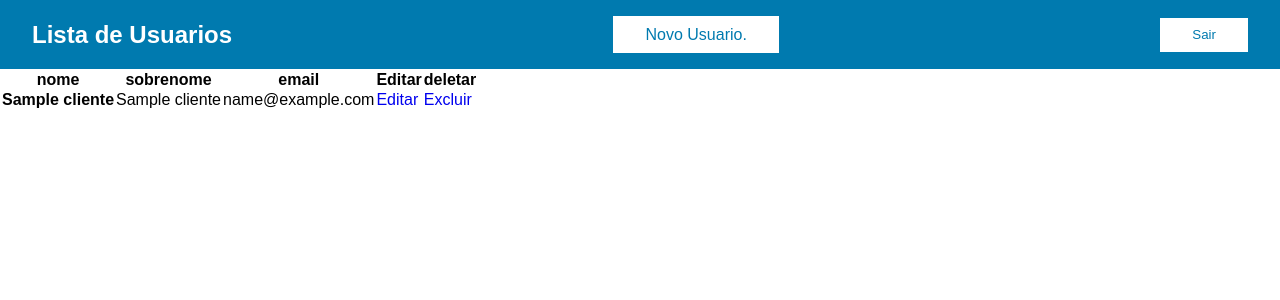
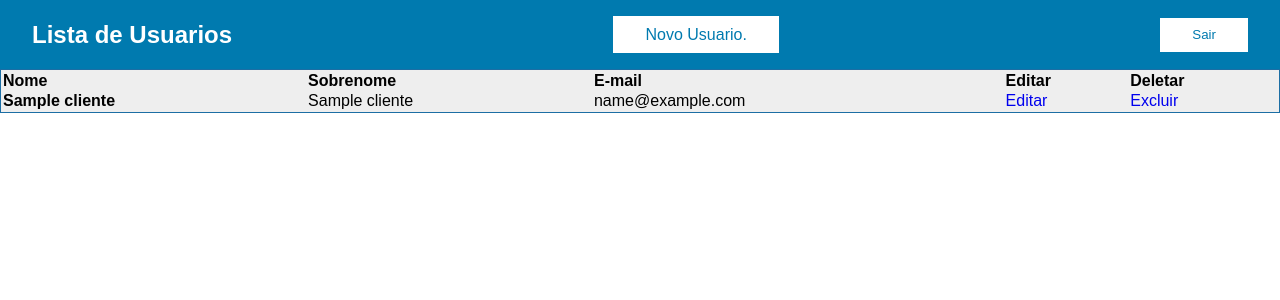
Before and after one commit to josersn/CRUD, a PHP site: page /Painel.php in a window 1280 px wide. Shown: the top 300 px of the page. Run offline with PHP 8.4, Linux system fonts and the light colour scheme; tables that the repository leaves empty or names only in its code hold one stand-in row (values such as "Sample post").

Commit message:
:tada: Add new styles and functions

```diff
--- a/App/Controllers/User.php
+++ b/App/Controllers/User.php
@@ -36,7 +36,7 @@ class User extends Connect
         return $query;
     }
 
-    public function update()
+    public function update($value, $column)
     {
         $db = self::getInstance();
 //        $sql = "UPDATE clientes SET ";
@@ -56,7 +56,7 @@ class User extends Connect
 
     }
 
-    private function dMail($mail)
+    private function verifyMail(string $mail)
 {
     $db = self::getInstance();
     $sql = "SELECT email FROM clientes WHERE email = :email";
@@ -66,11 +66,18 @@ class User extends Connect
 
     $stmt->execute();
 
-    if($stmt->rowCount() == 1){
-        return true;
-    }else{
-        return false;
-    }
+    //return boolean to verify
 
 }
+private function verifyUser (string $user){
+        $db = self::getInstance();
+        $sql = "SELECT user FROM clientes WHERE user = :user";
+        $stmt = $db->prepare();
+
+        $stmt->bindValue(":user",$user);
+
+        $stmt->execute();
+
+        //return boolean to verify
 }
+}
--- a/NewUser.php
+++ b/NewUser.php
@@ -31,7 +31,9 @@ if(isset($_POST['cadastrar'])){
     <link rel="stylesheet" href="style.css">
 </head>
 <body>
-<a href="Painel.php">Voltar Para o Painel</a>
+<div class="line">
+    <a href="Painel.php" class="back">Voltar Para o Painel</a>
+</div>
 <form action="" method="post" class="form-newuser">
     <label for="nome">Nome :</label>
     <input type="text" required name="nome" id="nome">
@@ -57,7 +59,7 @@ if(isset($_POST['cadastrar'])){
     <input type="text" required name="usuario" id="usuario">
     <label for="senha">Senha :</label>
     <input type="password" required name="senha" id="senha">
-    <button type="submit" required name="cadastrar">Inscrever Cliente</button>
+    <button type="submit" required class="btn-newUser" name="cadastrar">Inscrever Cliente</button>
 </form>
 </body>
 </html>
--- a/Painel.php
+++ b/Painel.php
@@ -27,18 +27,17 @@ if(isset($_POST['sair'])){
     <a href="newUser.php" class="link-new">Novo Usuario.</a>
     <form action="#" method="post">
     <button href="index.php" name="sair">Sair</button>
-
     </form>
 </div>
 <div class="list">
 <table class="table">
   <thead>
     <tr>
-      <th scope="col">nome</th>
-      <th scope="col">sobrenome</th>
-      <th scope="col">email</th>
+      <th scope="col">Nome</th>
+      <th scope="col">Sobrenome</th>
+      <th scope="col">E-mail</th>
       <th scope="col">Editar</th>
-      <th scope="col">deletar</th>
+      <th scope="col">Deletar</th>
     </tr>
   </thead>
   <tbody>
@@ -46,10 +45,10 @@ if(isset($_POST['sair'])){
     foreach ($user->read() as $client){
 ?>
     <tr>
-      <th scope="row"><?= $client['nome']?></th>
+      <th><?= $client['nome']?></th>
       <td><?= $client['sobrenome']?></td>
       <td><?= $client['email']?></td>
-      <td><a href="editar.php">Editar</a></td>
+      <td><a href="edit.php">Editar</a></td>
       <td><a href="deletar.php">Excluir</a></td>
     </tr>
     <?php } ?>
--- /dev/null
+++ b/edit.php
@@ -0,0 +1 @@
+<?php
--- a/index.php
+++ b/index.php
@@ -3,7 +3,7 @@ session_start();
 
 if(isset($_POST['btn-entrar'])){
     require ("App/Controllers/Login.php");
-    $login = new \App\Controller\Login();
+    $login = new \App\Controllers\Login();
     $mail = filter_var($_POST['login'], FILTER_SANITIZE_STRIPPED);
     $pasword = filter_var($_POST['senha'], FILTER_SANITIZE_STRIPPED);
     $login->entrar($mail, $pasword);
--- a/style.css
+++ b/style.css
@@ -5,7 +5,7 @@
     text-decoration: none;
 }
 
-/*panel page */
+/*login page */
 
 .container{
     width: 100%;
@@ -40,6 +40,13 @@
     opacity: 0.7;
     cursor: pointer;
 }
+table.table {
+    border: 1px solid #1C6EA4;
+    background-color: #EEEEEE;
+    width: 100%;
+    text-align: left;
+}
+
 /* painel page  */
 .line {
 background: #007AAF;
@@ -49,7 +56,7 @@ align-items: center;
 justify-content: space-between;
 padding: 1rem 2rem;
 }
-.link-new{
+.link-new, .back{
     color: #007AAF;
     background: #ffffff;
     padding: 0.6rem 2rem;
@@ -70,3 +77,19 @@ padding: 1rem 2rem;
     max-width: 460px;
     margin: 10px auto;
 }
+.btn-newUser{
+    border: none;
+    padding: 0.3rem 2rem;
+    width: 50%;
+    background: #007AAF;
+    margin: 10px auto;
+    color: #ffffff;
+    font-size: 1.2em;
+    font-weight: bold;
+    border-radius: 12px;
+}
+.btn-newUser:hover{
+    cursor: pointer;
+    transform: translateY(5px);
+    opacity: 0.8;
+}
```
